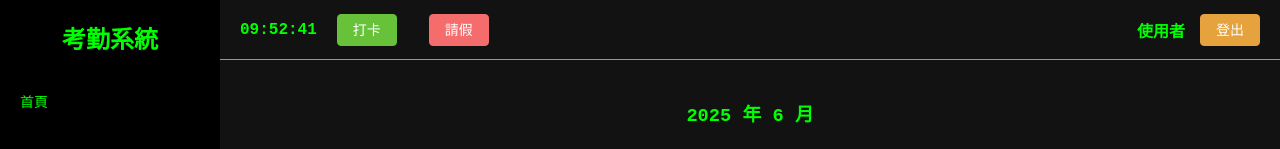
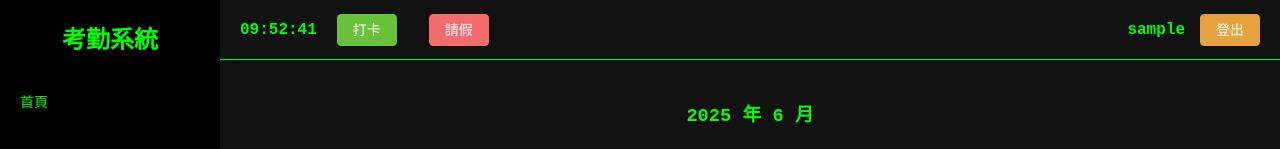
Before and after one commit to KevinJohn0324/AttendanceFrontend, a Vue app: page /dashboard in a window 1280 px wide. Shown: the top 149 px of the page. Built offline with nearby package versions, Linux system fonts and the light colour scheme; sample sign-in values are in the browser's storage.

Commit message:
修改login參數-username

```diff
--- a/src/views/dashboard/index.vue
+++ b/src/views/dashboard/index.vue
@@ -65,7 +65,7 @@ import { useAuthStore } from '../../stores/auth'
 const router = useRouter()
 const authStore = useAuthStore()
 
-const username = computed(() => authStore.username || '使用者')
+const username = computed(() => authStore.user?.username || '使用者')
 
 // 側邊欄選單狀態
 const activeMenu = ref('home')
```
